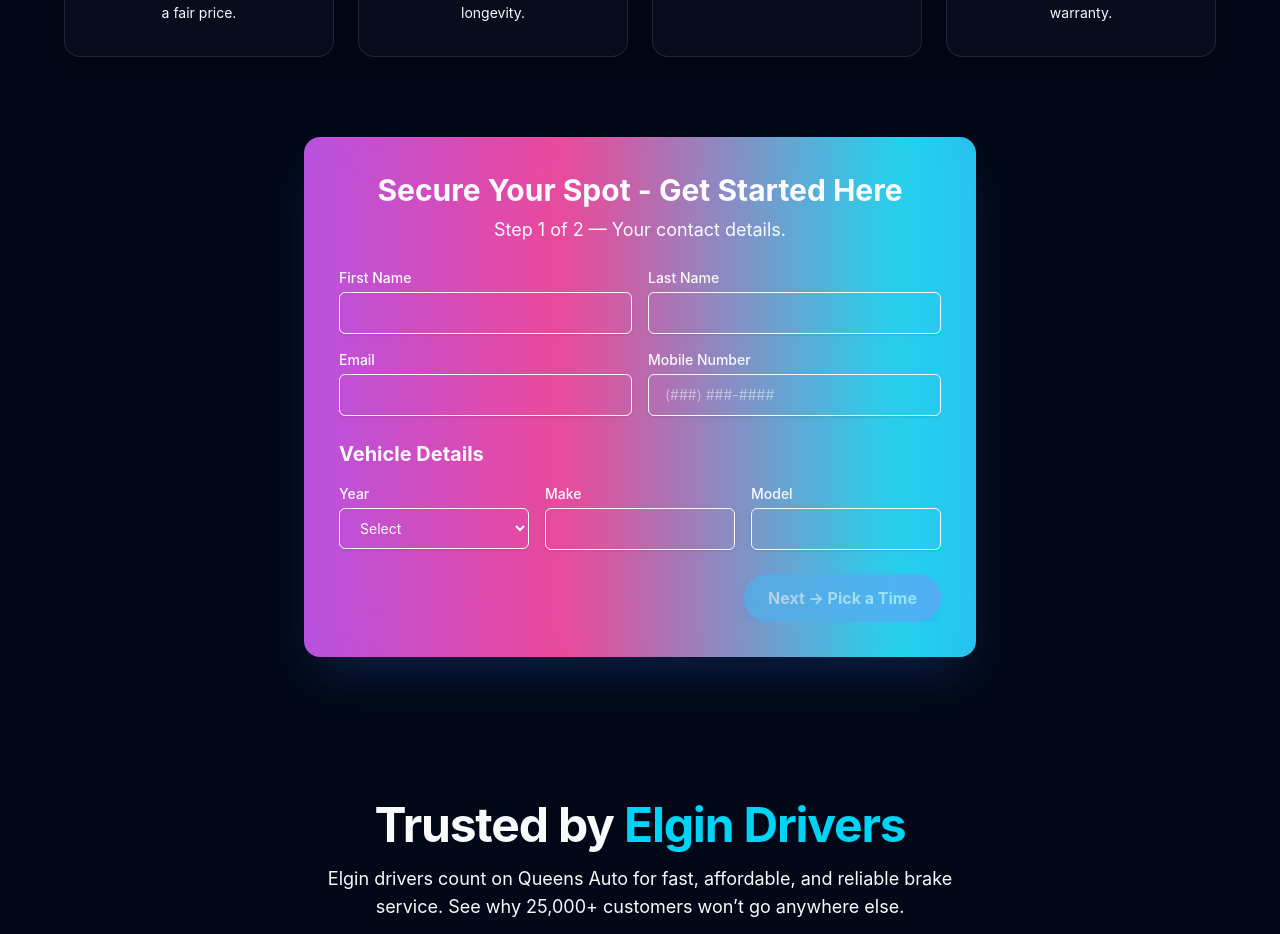
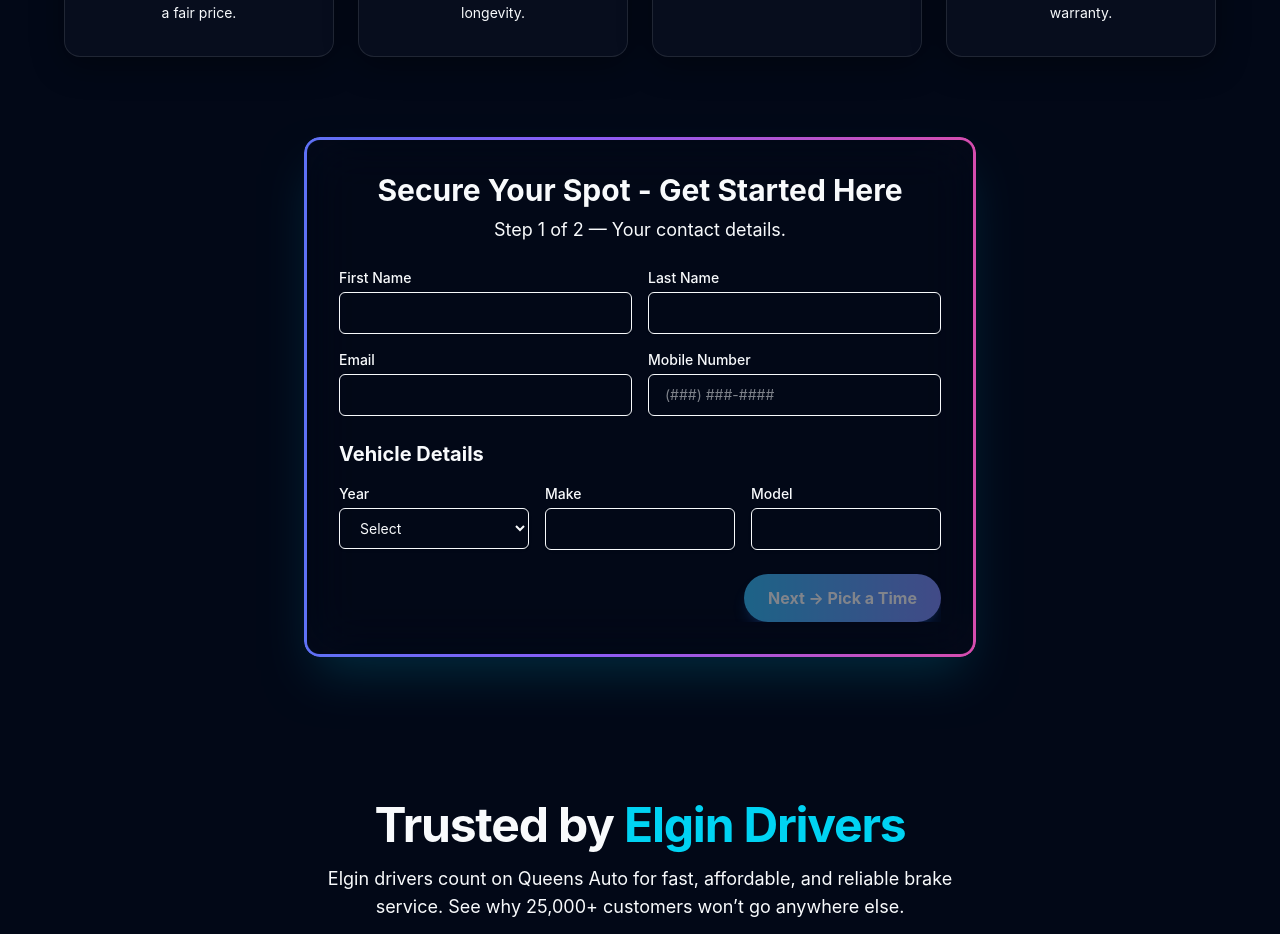
Before and after one commit to izzy2030/Queens-Auto-Brakes-Landing-Page, a React (Vite) app: page / in a window 1280 px wide. Shown: the part 1580-2514 px from the top of the page. Built offline with nearby package versions, Linux system fonts and the light colour scheme; a web font is replaced by a local one.

Commit message:
Updated styles.css

```diff
--- a/components/BookingForm.tsx
+++ b/components/BookingForm.tsx
@@ -222,8 +222,8 @@ const BookingForm: React.FC<BookingFormProps> = ({ t, lang }) => {
 
   return (
     <section id="book" className="relative z-10 px-4 sm:px-6 lg:px-8 py-20">
-      <div className="max-w-2xl mx-auto animated-gradient-border p-[3px] rounded-2xl shadow-2xl shadow-blue-500/20">
-        <div className="bg-card/90 backdrop-blur-xl rounded-xl p-6 sm:p-8">
+      <div className="max-w-2xl mx-auto animated-gradient-border shadow-2xl shadow-cyan-500/20">
+        <div className="bg-card/95 backdrop-blur-xl rounded-xl p-6 sm:p-8">
             <div className="text-center">
             <h2 className="text-3xl font-bold text-foreground">{t('formTitle')}</h2>
             <p className="mt-2 text-lg text-foreground/80">
--- a/styles.css
+++ b/styles.css
@@ -10,19 +10,19 @@
 }
 
 :root {
-  --background: 0 0% 100%;
+  --background: 210 40% 98%;
   --foreground: 222.2 84% 4.9%;
   --card: 0 0% 100%;
   --card-foreground: 222.2 84% 4.9%;
-  --primary: 222.2 47.4% 11.2%;
-  --primary-foreground: 210 40% 98%;
-  --secondary: 210 40% 96.1%;
+  --primary: 198 93% 60%;
+  --primary-foreground: 0 0% 100%;
+  --secondary: 214 32% 91%;
   --secondary-foreground: 222.2 47.4% 11.2%;
-  --accent: 210 40% 96.1%;
-  --accent-foreground: 222.2 47.4% 11.2%;
-  --border: 214.3 31.8% 91.4%;
-  --input: 214.3 31.8% 91.4%;
-  --ring: 222.2 84% 4.9%;
+  --accent: 198 70% 50%;
+  --accent-foreground: 0 0% 100%;
+  --border: 214 32% 85%;
+  --input: 0 0% 100%;
+  --ring: 198 93% 60%;
 }
 
 .dark {
@@ -57,7 +57,7 @@ body {
   pointer-events: none;
 }
 
-.background-top-gradient {
+.dark .background-top-gradient {
   position: absolute;
   top: 0;
   left: 0;
@@ -71,7 +71,21 @@ body {
   pointer-events: none;
 }
 
-.background-glow-1 {
+.background-top-gradient {
+  position: absolute;
+  top: 0;
+  left: 0;
+  width: 100%;
+  height: 100vh;
+  background: radial-gradient(
+    ellipse at 50% 0%,
+    rgba(6, 182, 212, 0.08) 0%,
+    transparent 70%
+  );
+  pointer-events: none;
+}
+
+.dark .background-glow-1 {
   position: absolute;
   top: -10%;
   left: -10%;
@@ -85,7 +99,21 @@ body {
   pointer-events: none;
 }
 
-.background-glow-2 {
+.background-glow-1 {
+  position: absolute;
+  top: -10%;
+  left: -10%;
+  width: 60vw;
+  height: 60vw;
+  background: radial-gradient(
+    circle,
+    rgba(6, 182, 212, 0.05) 0%,
+    transparent 60%
+  );
+  pointer-events: none;
+}
+
+.dark .background-glow-2 {
   position: absolute;
   bottom: -10%;
   right: -10%;
@@ -99,6 +127,37 @@ body {
   pointer-events: none;
 }
 
+.background-glow-2 {
+  position: absolute;
+  bottom: -10%;
+  right: -10%;
+  width: 60vw;
+  height: 60vw;
+  background: radial-gradient(
+    circle,
+    rgba(14, 165, 233, 0.06) 0%,
+    transparent 60%
+  );
+  pointer-events: none;
+}
+
+.dark .background-glow-center {
+  position: absolute;
+  top: 50%;
+  left: 50%;
+  width: 1000px;
+  height: 800px;
+  transform: translate(-50%, -50%);
+  background: radial-gradient(
+    ellipse at center,
+    rgba(56, 189, 248, 0.15) 0%,
+    transparent 70%
+  );
+  filter: blur(100px);
+  -webkit-filter: blur(100px);
+  pointer-events: none;
+}
+
 .background-glow-center {
   position: absolute;
   top: 50%;
@@ -108,7 +167,7 @@ body {
   transform: translate(-50%, -50%);
   background: radial-gradient(
     ellipse at center,
-    rgba(56, 189, 248, 0.15) 0%,
+    rgba(6, 182, 212, 0.08) 0%,
     transparent 70%
   );
   filter: blur(100px);
@@ -147,19 +206,35 @@ body {
 
 /* Animated Gradient Border */
 .animated-gradient-border {
+  position: relative;
+  background: transparent;
+  padding: 3px;
+  border-radius: 1rem;
+}
+
+.animated-gradient-border::before {
+  content: '';
+  position: absolute;
+  inset: 0;
+  border-radius: inherit;
+  padding: 3px;
   background: linear-gradient(
     90deg,
+    #06b6d4,
     #3b82f6,
-    #a855f7,
+    #8b5cf6,
     #ec4899,
-    #22d3ee,
-    #3b82f6
+    #06b6d4
   );
-  background-size: 200% 200%;
-  animation: gradient-slide 3s linear infinite;
+  background-size: 300% 300%;
+  -webkit-mask: linear-gradient(#fff 0 0) content-box, linear-gradient(#fff 0 0);
+  -webkit-mask-composite: xor;
+  mask-composite: exclude;
+  animation: gradient-rotate 4s linear infinite;
+  pointer-events: none;
 }
 
-@keyframes gradient-slide {
+@keyframes gradient-rotate {
   0% {
     background-position: 0% 50%;
   }
```
